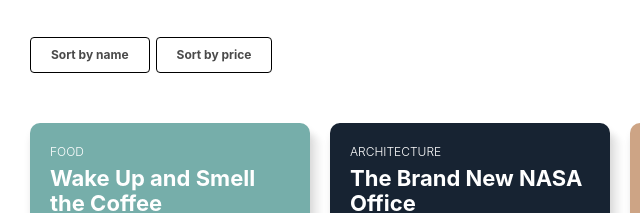
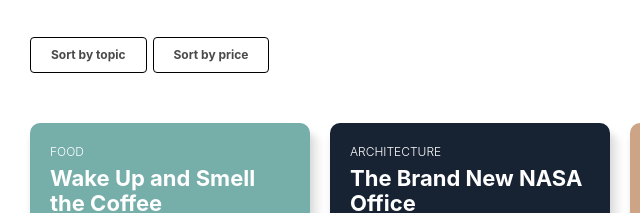
Before and after one commit to katrose/js-assignment-1, a plain HTML site: page index.html in a window 1280 px wide. Shown: the part 246-459 px from the top of the page, 170-810 px from the left. Drawn offline with nearby package versions, Linux system fonts and the light colour scheme.

Commit message:
changed 'name' to 'topic'
for clarity!!!

```diff
--- a/app.js
+++ b/app.js
@@ -163,7 +163,7 @@ function getContent(elementType, content) {
 SORT FUNCTIONS
 - - - - - - - - - - - - - - - - - - - - - - - - - - - - - - */
 /**
- * Alphabetically sorts objects in an array using the 'name' values
+ * Alphabetically sorts objects in an array using the 'topic' values
  * @param {object} articleArray Array of article objects.
  */
 function sortByName(articleArray) {
--- a/index.html
+++ b/index.html
@@ -38,7 +38,7 @@
         <div class="container">
             <div class="sort-container" style='margin-left: 10px; margin-bottom: 40px;'>
                 <ul>
-                    <li class="sort-button-name">Sort by name</li>
+                    <li class="sort-button-name">Sort by topic</li>
                     <li class="sort-button-price">Sort by price</li>
                 </ul>
             </div>
--- a/styles.css
+++ b/styles.css
@@ -78,7 +78,9 @@ SORT SECTION
   color: white;
 }
 
-/* TILES */
+/* - - - - - - - - - - - - - - - - - - - - - - - - - - - - - -
+TILES
+- - - - - - - - - - - - - - - - - - - - - - - - - - - - - - */
 
 .card-row {
     display: flex;
```
